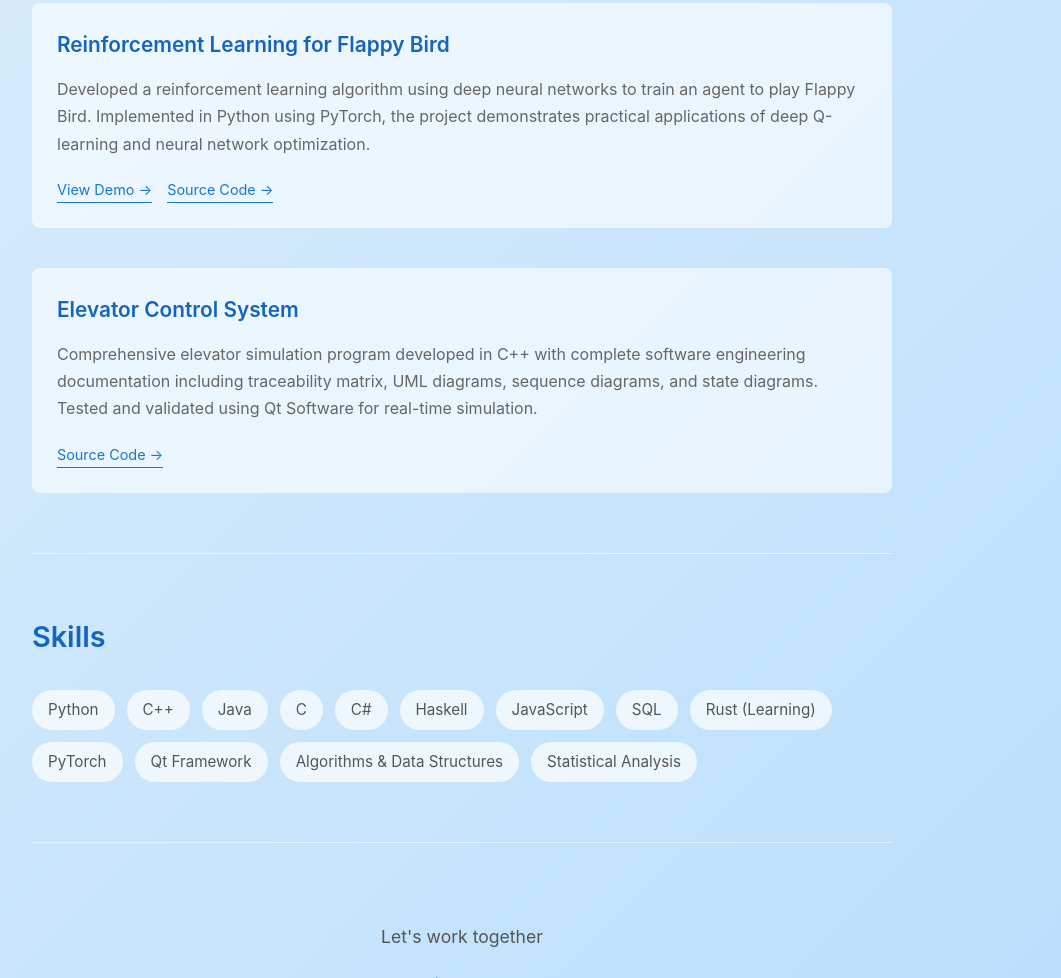
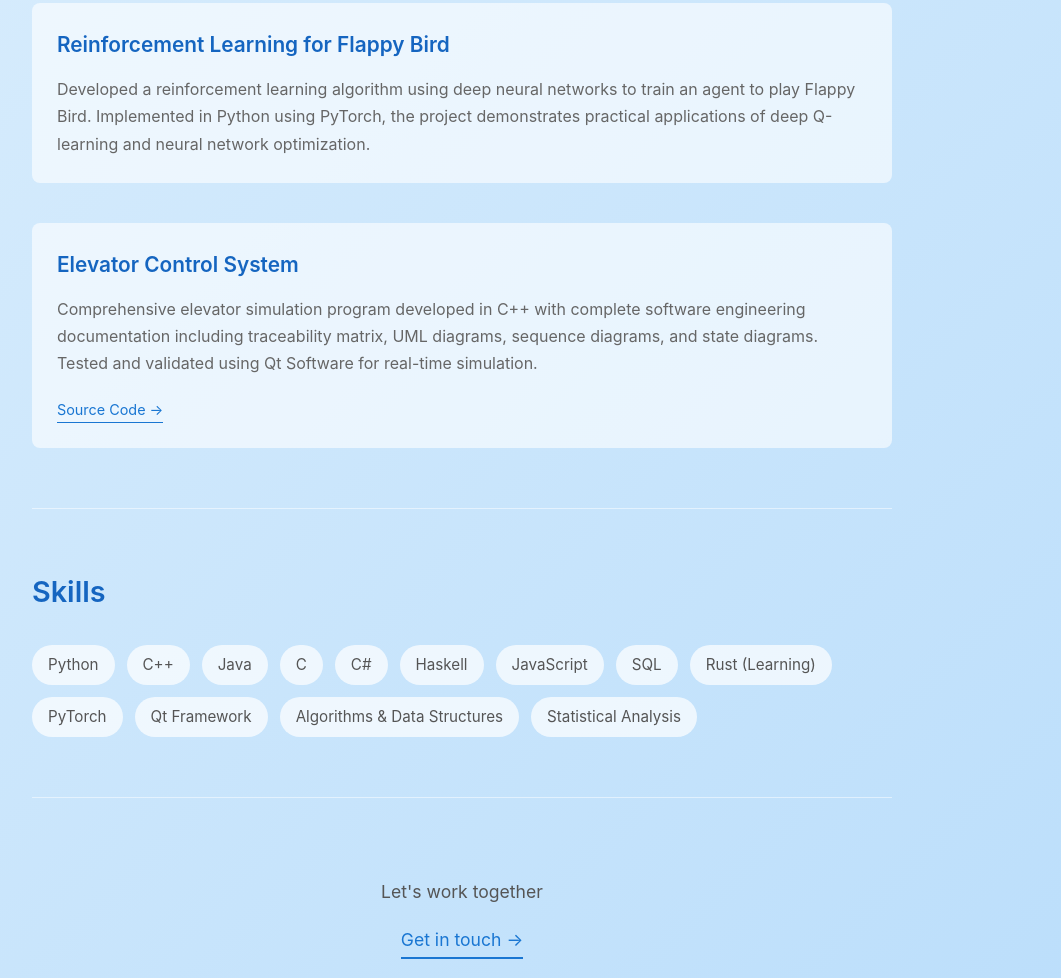
Before and after one commit to Marwan2505/Marwan2505.github.io, a plain HTML site: page index.html in a window 1280 px wide. Shown: the part 1003-1981 px from the top of the page, without its empty margins (178-1239 px from the left). Drawn offline with Linux system fonts and the light colour scheme.

Commit message:
Removed 2 lines

```diff
--- a/index.html
+++ b/index.html
@@ -307,10 +307,6 @@
                 <div class="project">
                     <h3>Reinforcement Learning for Flappy Bird</h3>
                     <p>Developed a reinforcement learning algorithm using deep neural networks to train an agent to play Flappy Bird. Implemented in Python using PyTorch, the project demonstrates practical applications of deep Q-learning and neural network optimization.</p>
-                    <div class="project-links">
-                        <a href="#" target="_blank">View Demo →</a>
-                        <a href="#" target="_blank">Source Code →</a>
-                    </div>
                 </div>
 
                 <div class="project">
```
